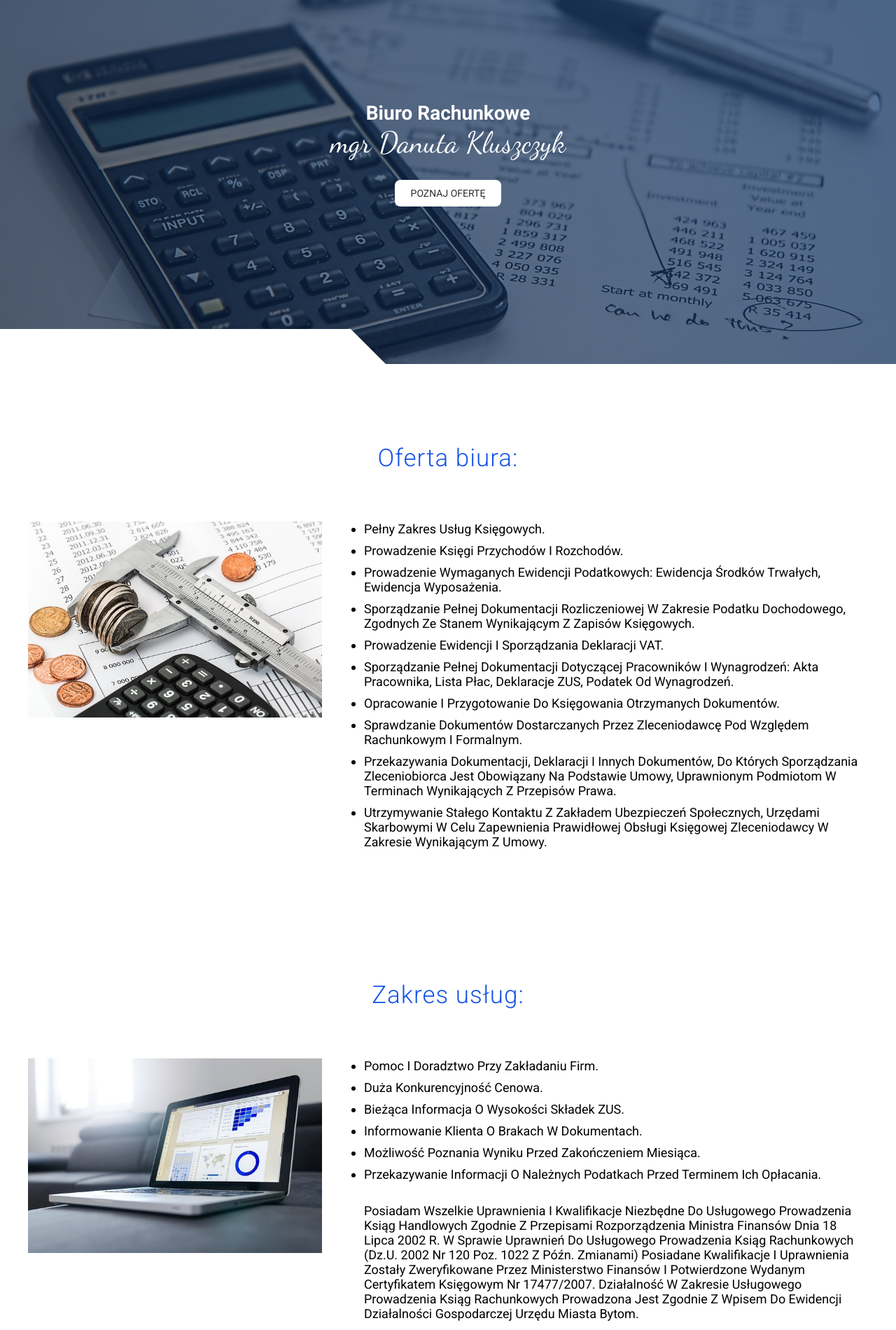
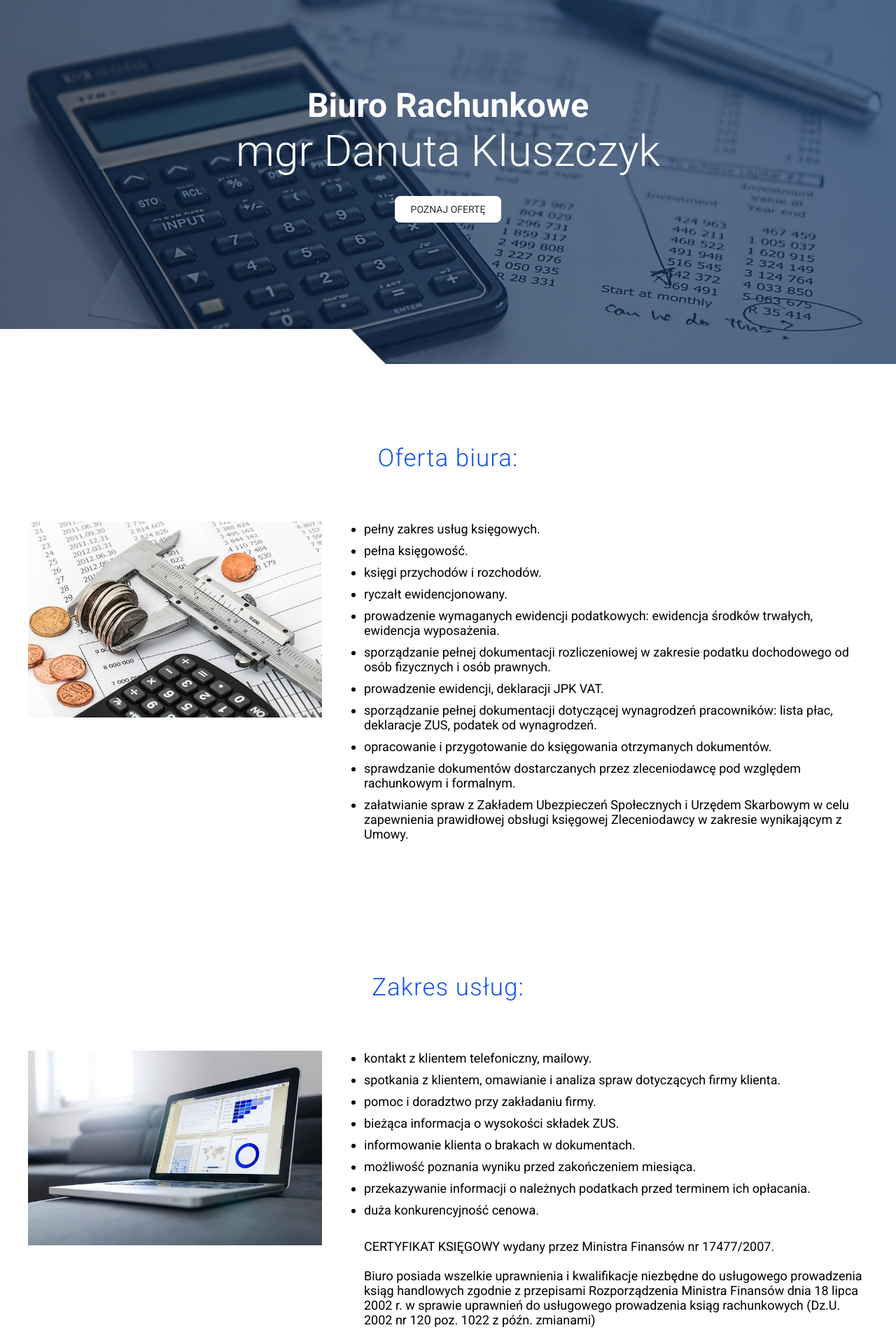
Before and after one commit to PiatekKarol/FlexOnePage, a plain HTML site: page index.html in a window 1280 px wide. Shown: the part 80-1980 px from the top of the page at 70% size. Drawn offline with Linux system fonts and the light colour scheme.

Commit message:
version 2.0

```diff
--- a/index.html
+++ b/index.html
@@ -72,21 +72,22 @@
 						<div class="offers__box-text">
 							<ul class="offers__text">
 								<li>pełny zakres usług księgowych.</li>
-								<li>prowadzenie księgi przychodów i rozchodów.</li>
+								<li>pełna księgowość.</li>
+								<li>księgi przychodów i rozchodów.</li>
+								<li>ryczałt ewidencjonowany.</li>
 								<li>
 									prowadzenie wymaganych ewidencji podatkowych: ewidencja
 									środków trwałych, ewidencja wyposażenia.
 								</li>
 								<li>
 									sporządzanie pełnej dokumentacji rozliczeniowej w zakresie
-									podatku dochodowego, zgodnych ze stanem wynikającym z zapisów
-									księgowych.
+									podatku dochodowego od osób fizycznych i osób prawnych.
 								</li>
-								<li>prowadzenie ewidencji i sporządzania deklaracji VAT.</li>
+								<li>prowadzenie ewidencji, deklaracji JPK VAT.</li>
 								<li>
-									sporządzanie pełnej dokumentacji dotyczącej pracowników i
-									wynagrodzeń: akta pracownika, lista płac, deklaracje ZUS,
-									podatek od wynagrodzeń.
+									sporządzanie pełnej dokumentacji dotyczącej wynagrodzeń
+									pracowników: lista płac, deklaracje ZUS, podatek od
+									wynagrodzeń.
 								</li>
 								<li>
 									opracowanie i przygotowanie do księgowania otrzymanych
@@ -97,16 +98,9 @@
 									względem rachunkowym i formalnym.
 								</li>
 								<li>
-									przekazywania dokumentacji, deklaracji i innych dokumentów, do
-									których sporządzania zleceniobiorca jest obowiązany na
-									podstawie umowy, uprawnionym podmiotom w terminach
-									wynikających z przepisów prawa.
-								</li>
-								<li>
-									utrzymywanie stałego kontaktu z Zakładem Ubezpieczeń
-									Społecznych, Urzędami Skarbowymi w celu zapewnienia
-									prawidłowej obsługi księgowej Zleceniodawcy w zakresie
-									wynikającym z Umowy.
+									załatwianie spraw z Zakładem Ubezpieczeń Społecznych i Urzędem
+									Skarbowym w celu zapewnienia prawidłowej obsługi księgowej
+									Zleceniodawcy w zakresie wynikającym z Umowy.
 								</li>
 							</ul>
 						</div>
@@ -129,8 +123,12 @@
 						</div>
 						<div class="offers__box-text">
 							<ul class="offers__text">
-								<li>pomoc i doradztwo przy zakładaniu firm.</li>
-								<li>duża konkurencyjność cenowa.</li>
+								<li>kontakt z klientem telefoniczny, mailowy.</li>
+								<li>
+									spotkania z klientem, omawianie i analiza spraw dotyczących
+									firmy klienta.
+								</li>
+								<li>pomoc i doradztwo przy zakładaniu firmy.</li>
 								<li>bieżąca informacja o wysokości składek ZUS.</li>
 								<li>informowanie klienta o brakach w dokumentach.</li>
 								<li>możliwość poznania wyniku przed zakończeniem miesiąca.</li>
@@ -138,19 +136,19 @@
 									przekazywanie informacji o należnych podatkach przed terminem
 									ich opłacania.
 								</li>
+								<li>duża konkurencyjność cenowa.</li>
 								<br />
 								<p>
-									Posiadam wszelkie uprawnienia i kwalifikacje niezbędne do
+									CERTYFIKAT KSIĘGOWY wydany przez Ministra Finansów nr
+									17477/2007.
+								</p>
+								<br />
+								<p>
+									Biuro posiada wszelkie uprawnienia i kwalifikacje niezbędne do
 									usługowego prowadzenia ksiąg handlowych zgodnie z przepisami
 									Rozporządzenia Ministra Finansów dnia 18 lipca 2002 r. w
 									sprawie uprawnień do usługowego prowadzenia ksiąg rachunkowych
-									(Dz.U. 2002 nr 120 poz. 1022 z późn. zmianami) Posiadane
-									kwalifikacje i uprawnienia zostały zweryfikowane przez
-									Ministerstwo Finansów i potwierdzone wydanym certyfikatem
-									księgowym nr 17477/2007. Działalność w zakresie usługowego
-									prowadzenia ksiąg rachunkowych prowadzona jest zgodnie z
-									wpisem do ewidencji działalności gospodarczej Urzędu Miasta
-									Bytom.
+									(Dz.U. 2002 nr 120 poz. 1022 z późn. zmianami)
 								</p>
 							</ul>
 						</div>
@@ -221,7 +219,11 @@
 					<p class="section-heading">Kontakt:</p>
 					<div class="contact__box">
 						<ul class="contact__text">
-							<li>BIURO: Radzionków, ul. Knosały 87</li>
+							<li>BIURO RACHUNKOWE Danuta Kluszczyk</li>
+							<li>
+								Siedziba firmy - Biuro: Radzionków 41-922, ul. ks. dr. Józefa
+								Knosały 87A
+							</li>
 							<li>
 								<p>
 									e-mail:
@@ -229,11 +231,10 @@
 										>danuta@biuro-rachunkowe.bytom.pl</a
 									>
 								</p>
-
-								<p></p>
 							</li>
 
 							<li>tel.<a href="tel:663676088"> 663-676-088</a></li>
+							<li>tel.<a href="tel:697571708"> 697-571-708</a></li>
 						</ul>
 					</div>
 				</div>
--- a/js/main.js
+++ b/js/main.js
@@ -1,5 +1,6 @@
 const nav = document.querySelector('.nav');
 const navBtn = document.querySelector('.burger-btn');
+const navBtnBars = document.querySelector('.burger-btn__bars');
 const allNavItems = document.querySelectorAll('.nav__item')
 
 const handleNav = () => {
@@ -24,3 +25,13 @@ const handleNavItemsAnimation = () => {
 }
 
 navBtn.addEventListener('click', handleNav)
+
+function addShadow() {
+    if (nav.classList.contains('nav--active')) {
+        navBtn.classList.remove('shadow-bg');
+    } else if (window.scrollY >= 800) {
+        navBtn.classList.add('shadow-bg');
+    }else{navBtn.classList.remove('shadow-bg')}
+}
+
+window.addEventListener('scroll', addShadow);
--- a/sass/main.scss
+++ b/sass/main.scss
@@ -79,6 +79,7 @@ body{
     cursor: pointer;
     z-index: 15;
 
+
     &:focus{
         outline: none;
         border: 1px solid rgba(255,255,255,.5);
@@ -99,6 +100,7 @@ body{
 
     &__bars, &__bars::after, &__bars::before{
         @include burgerBtn;
+
     }
 
     &__bars{
@@ -113,8 +115,15 @@ body{
             width: 30%;
             transition-delay: .1;
         }
+
     }
+
 }
+.shadow-bg {
+    background-color: rgba(0, 0, 0, 0.7);
+    border-radius: 10px;
+  }
+
 
 @keyframes navItemsAnimation{
     from{
@@ -150,8 +159,8 @@ body{
     }
 
     &__text{
-        font-family: 'Dancing Script';
-        font-size: 4.2rem;
+        // font-family: 'Roboto';
+        font-size: 3.2rem;
         font-weight: 300;
     }
 
@@ -188,7 +197,7 @@ body{
 
     &__text{
         font-size: 1.8rem;
-        text-transform: capitalize;
+        // text-transform: capitalize;
 
         & li{
             margin-bottom: 1rem;
@@ -200,19 +209,21 @@ body{
     &__box{
         // display: flex;
         // justify-content: center;
+        // align-items: center;
     }
     &__text{
         font-size: 1.8rem;
 
 
         & li{
-            margin-bottom: 1rem;
+            margin-bottom: 1.4rem;
             display: flex;
             justify-content: center;
             color: black;
 
             & a{
                 color: black;
+
             }
         }
     }
--- a/sass/medium.scss
+++ b/sass/medium.scss
@@ -3,3 +3,17 @@
     height: 50px;
     width: 45%;
 }
+.header{
+
+    &__heading{
+        // font-family: 'Roboto';
+        font-size: 4.8rem;
+        font-weight: 600;
+    }
+
+    &__text{
+        // font-family: 'Roboto';
+        font-size: 6.2rem;
+        font-weight: 300;
+    }
+}//
--- a/sass/small.scss
+++ b/sass/small.scss
@@ -1 +1,14 @@
-//
+.header{
+
+    &__heading{
+        // font-family: 'Roboto';
+        font-size: 3.8rem;
+        font-weight: 600;
+    }
+
+    &__text{
+        // font-family: 'Roboto';
+        font-size: 4.2rem;
+        font-weight: 300;
+    }
+}//
```
Also changed, not shown: css/main.css, css/medium.css, css/small.css, 3 other files.
